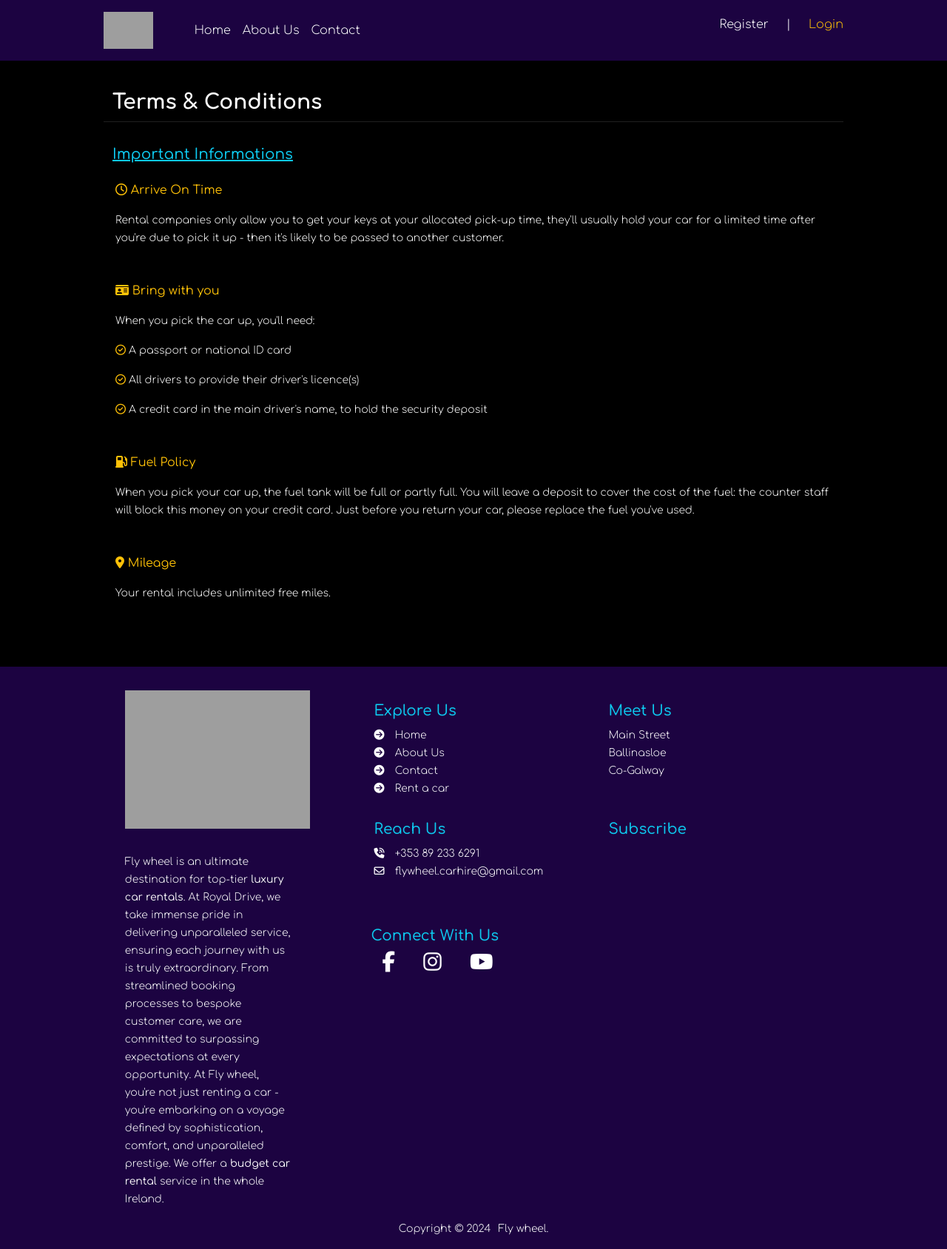
After one commit to EbyChacko/fly_wheel_rent_a_car, a Django app: page /terms/ in a window 1280 px wide. The commit adds this page. Shown: the whole page at 74% size. Run offline with Django 3.2, Linux system fonts and the light colour scheme; some libraries are stand-ins or nearby versions; grey boxes are pictures that could not be loaded.

Commit message:
feat :add terms.html page and add sessions to handle variables

```diff
--- a/cars/urls.py
+++ b/cars/urls.py
@@ -8,4 +8,5 @@ urlpatterns = [
     path('search_result/', views.search_result, name='search_result'),
     path('search_result_update/', views.search_result_update, name='search_result_update'),
     path('car_details/<int:id>/', views.car_details, name='car_details'),
+    path('terms/', views.terms, name='terms'),
 ]
--- a/cars/views.py
+++ b/cars/views.py
@@ -133,21 +133,24 @@ def car_details(request, id):
         hours = None
 
     request.session['total_rent'] = total_rent
+    request.session['days'] = days
+    request.session['hours'] = hours
+    request.session['pick_up_city'] = pick_up_location.city
+    request.session['drop_off_city'] = drop_off_location.city
+    request.session['pick_up_county'] = pick_up_location.county
+    request.session['drop_off_county'] = drop_off_location.county
+    request.session['pick_up_time_formatted'] = pick_up_time_formatted
+    request.session['drop_off_time_formatted'] = drop_off_time_formatted
 
     context = {
         'car': car,
         'pick_up_datetime': pick_up_datetime,
         'drop_off_datetime': drop_off_datetime,
-        'days': days,
-        'total_rent': total_rent,
         'form': form,
-        'hours':hours,
-        'pick_up_city': pick_up_location.city,
-        'drop_off_city': drop_off_location.city,
-        'pick_up_county': pick_up_location.county,
-        'drop_off_county': drop_off_location.county,
-        'pick_up_time_formatted':pick_up_time_formatted,
-        'drop_off_time_formatted':drop_off_time_formatted,
     }
 
     return render(request, 'cars/car_details.html', context)
+
+
+def terms(request):
+    return render(request, 'cars/terms.html')
--- a/royal_drive/settings.py
+++ b/royal_drive/settings.py
@@ -87,7 +87,6 @@ TEMPLATES = [
                 'django.template.context_processors.request',
                 'django.contrib.auth.context_processors.auth',
                 'django.contrib.messages.context_processors.messages',
-                'cars.contexts.variables'
             ],
         },
     },
--- /dev/null
+++ b/templates/cars/terms.html
@@ -0,0 +1,56 @@
+{% extends "base.html" %}
+{% load static %}
+{% load widget_tweaks %}
+
+{% block content %}
+<div class="container">
+    <div class="row">
+        <div class="col-12 p-4 my-3 animation">
+            <div class="row ">
+                <h3 class=""><strong>Terms & Conditions</strong></h3>
+                <hr>
+                <div class="col-12 py-3">
+                    <div class="row">
+                        <h5 class="text-info text-decoration-underline">Important Informations</h5>
+                        <br>
+                        <div class="p-3">
+                            <p class="text-warning"><strong><i class="fa-regular fa-clock"></i> Arrive On Time</strong></p>
+                            <p><small>Rental companies only allow you to get your keys at your allocated pick-up time,
+                                they'll usually hold your car for a limited time after you're due to pick it up - then
+                                it's likely to be passed to another customer.</small></p>
+                        </div>
+                        <div class="p-3">
+                            <p class="text-warning"><strong><i class="fa-solid fa-id-card"></i> Bring with you</strong></p>
+                            <p><small>When you pick the car up, you'll need:</small></p>
+                            <p><small><i class="text-warning fa-regular fa-circle-check"></i> A passport or national ID card</small></p>
+                            <p><small><i class="text-warning fa-regular fa-circle-check"></i> All drivers to provide their driver's licence(s)</small></p>
+                            <p><small><i class="text-warning fa-regular fa-circle-check"></i> A credit card in the main driver's name, to hold the security deposit</small></p>
+                        </div>
+                        <div class="p-3">
+                            <p class="text-warning"><strong><i class="fa-solid fa-gas-pump"></i> Fuel Policy</strong></p>
+                            <p><small>When you pick your car up, the fuel tank will be full or partly full. You will leave a deposit to cover the cost of the fuel:
+                                the counter staff will block this money on your credit card. Just before you return your car, please replace the fuel you've used.</small></p>
+                        </div>
+                        <div class="p-3">
+                            <p class="text-warning"><strong><i class="fa-solid fa-location-dot"></i> Mileage</strong></p>
+                            <p><small>Your rental includes unlimited free miles.</small></p>
+                        </div>
+                    </div>
+                </div>
+            </div>
+        </div>
+    </div>
+</div>
+</div>
+{% endblock %}
+
+{% block postloadjs %}
+<script>
+    // fade in animation when the page loads
+    document.addEventListener("DOMContentLoaded", function () {
+        var animation = document.querySelector('.animation');
+        animation.classList.add('fade-in');
+    });
+
+</script>
+{% endblock %}
```
Also changed, not shown: templates/cars/car_details.html (+8 -8 lines), db.sqlite3.
